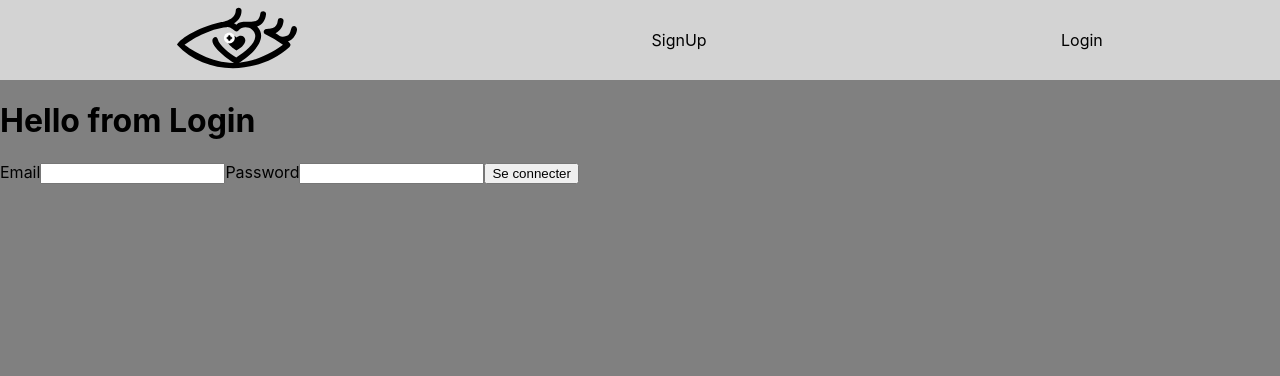
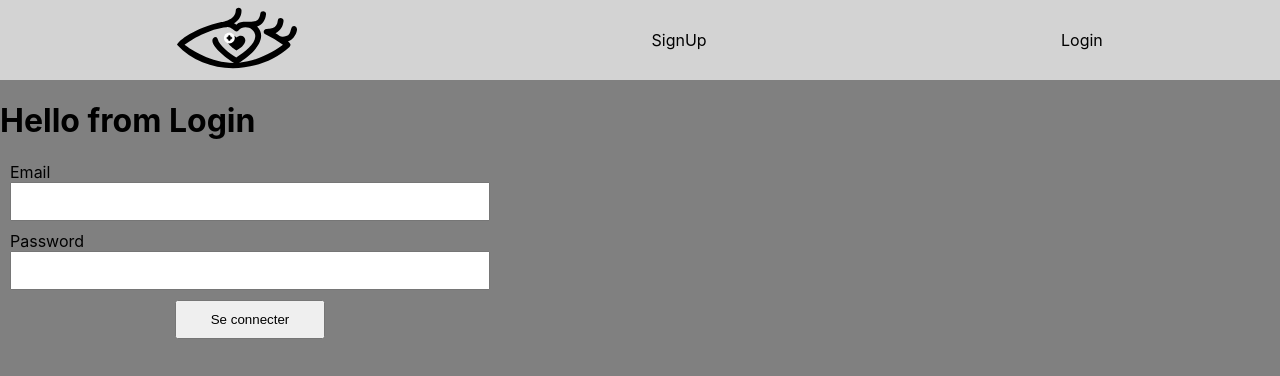
Before and after one commit to extra-resto/extra-resto-app, a Next.js app: page /login in a window 1280 px wide. Shown: the top 376 px of the page. Built offline with nearby package versions, Linux system fonts and the light colour scheme.

Commit message:
update style

```diff
--- /dev/null
+++ b/components/FormLogin/FormLogin.module.scss
@@ -0,0 +1,18 @@
+.FormLogin {
+	width: 500px;
+	display: flex;
+	flex-direction: column;
+
+	input {
+		margin: 0 10px 10px 10px;
+		padding: 10px;
+	}
+	label {
+		margin-left: 10px;
+	}
+	button {
+		width: 150px;
+		padding: 10px;
+		align-self: center;
+	}
+}
--- a/components/FormLogin/index.tsx
+++ b/components/FormLogin/index.tsx
@@ -1,4 +1,5 @@
-import Router from 'next/router'
+import Router from 'next/router';
+import styles from './FormLogin.module.scss';
 
 const FormLogin = () => {
   const handleLogin = async event => {
@@ -17,13 +18,12 @@ const FormLogin = () => {
       method: 'POST'
     })
 
-    const result = await res.json()
-    // result.user => 'Ada Lovelace'
+    const result = await res.json();
     Router.push('/');
   }
 
   return (
-    <form onSubmit={handleLogin}>
+    <form className={styles.FormLogin} onSubmit={handleLogin}>
       <label htmlFor="email">Email</label>
       <input id="email" name="email" type="email" autoComplete="email" required />
       <label htmlFor="password">Password</label>
```
Also changed, not shown: pages/login/Login.module.scss (added).
